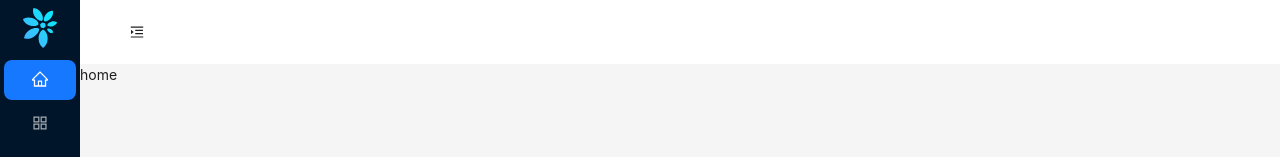
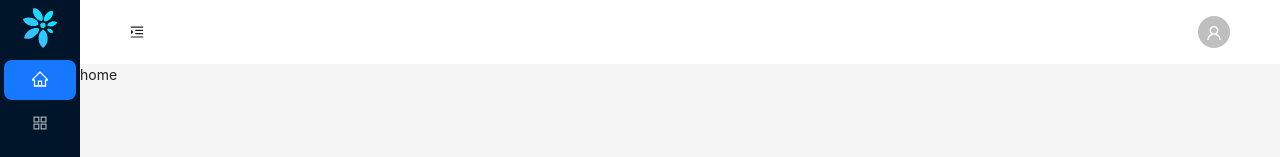
Before and after one commit to AAAkater/RAG, a Vue app in the folder front-src/: page /dashboard/home in a window 1280 px wide. Shown: the top 157 px of the page. Built offline with nearby package versions, Linux system fonts and the light colour scheme.

Commit message:
✨ feat: add avatar

```diff
--- a/front-src/src/App.vue
+++ b/front-src/src/App.vue
@@ -1,5 +1,5 @@
 <script setup lang="ts">
-import { RouterView } from 'vue-router'
+import { RouterView } from "vue-router"
 </script>
 
 <template>
--- a/front-src/src/views/dashboard/index.vue
+++ b/front-src/src/views/dashboard/index.vue
@@ -1,9 +1,13 @@
 <script lang="ts" setup>
 import { ref } from "vue"
-import { MenuUnfoldOutlined, MenuFoldOutlined } from "@ant-design/icons-vue"
+import {
+  MenuUnfoldOutlined,
+  MenuFoldOutlined,
+  UserOutlined,
+} from "@ant-design/icons-vue"
 import MenuLogo from "./components/MenuLogo.vue"
 import SideMenu from "./components/SideMenu.vue"
-import { Layout } from "ant-design-vue"
+import { Layout, Avatar } from "ant-design-vue"
 const collapsed = ref<boolean>(true)
 </script>
 
@@ -19,7 +23,10 @@ const collapsed = ref<boolean>(true)
       <SideMenu />
     </Layout.Sider>
     <Layout>
-      <Layout.Header style="background: #fff">
+      <Layout.Header
+        style="background: #fff"
+        class="flex items-center justify-between"
+      >
         <MenuUnfoldOutlined
           v-if="collapsed"
           @click="() => (collapsed = !collapsed)"
@@ -28,6 +35,9 @@ const collapsed = ref<boolean>(true)
           v-else
           @click="() => (collapsed = !collapsed)"
         />
+        <Avatar :size="32">
+          <template #icon><UserOutlined /></template>
+        </Avatar>
       </Layout.Header>
       <Layout.Content>
         <RouterView />
```
